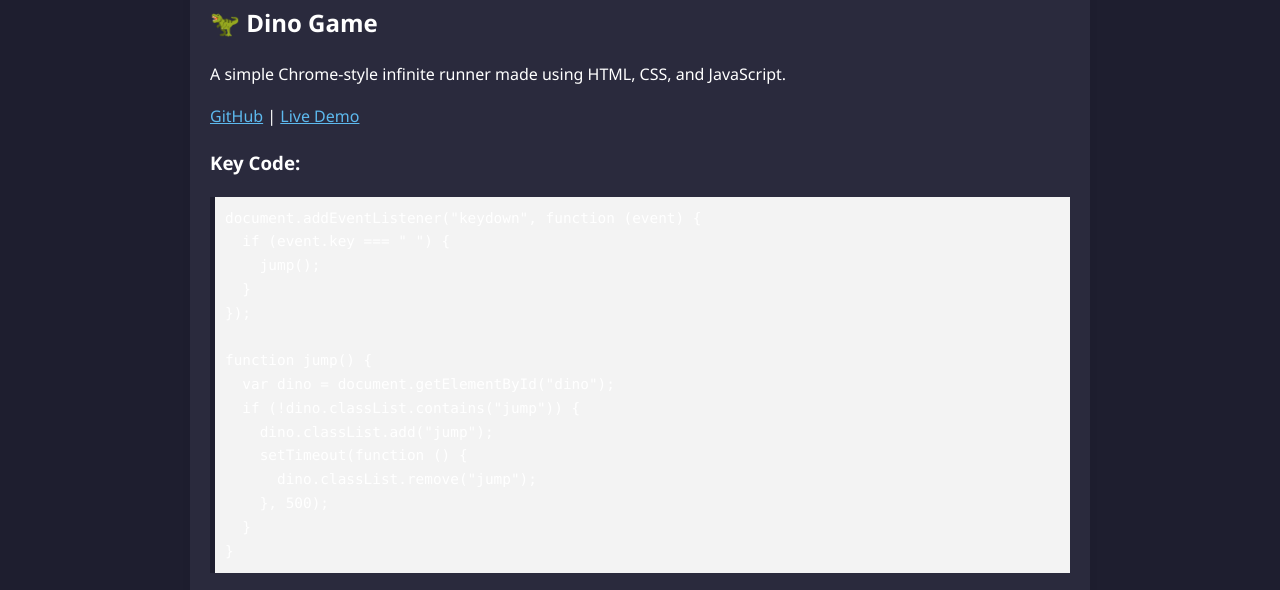
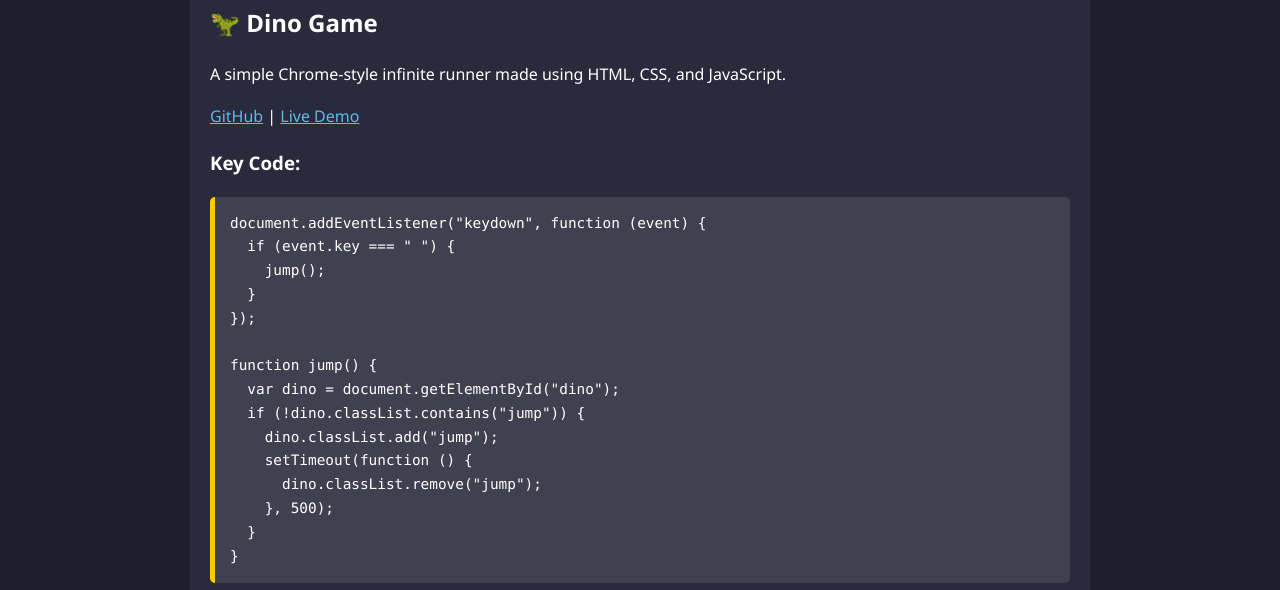
Before and after one commit to nitya928/personal_website, a plain HTML site: page work.html in a window 1280 px wide. Shown: the part 206-796 px from the top of the page. Drawn offline with Linux system fonts and the light colour scheme.

Commit message:
Update work.html

```diff
--- a/work.html
+++ b/work.html
@@ -6,17 +6,20 @@
   <link rel="stylesheet" href="styles.css" />
   <style>
     pre {
-      background-color: #f3f3f3;
-      padding: 10px;
-      border-left: 5px solid #1e1e2f;
+      background-color: rgba(255, 255, 255, 0.1);
+      padding: 15px;
+      border-left: 5px solid #ffcc00;
       overflow-x: auto;
+      border-radius: 5px;
     }
     code {
       font-family: Consolas, monospace;
       font-size: 0.9em;
+      color: #ffffff;
     }
   </style>
 </head>
+
 <body>
   <nav>
     <a href="index.html">Home</a>
```
